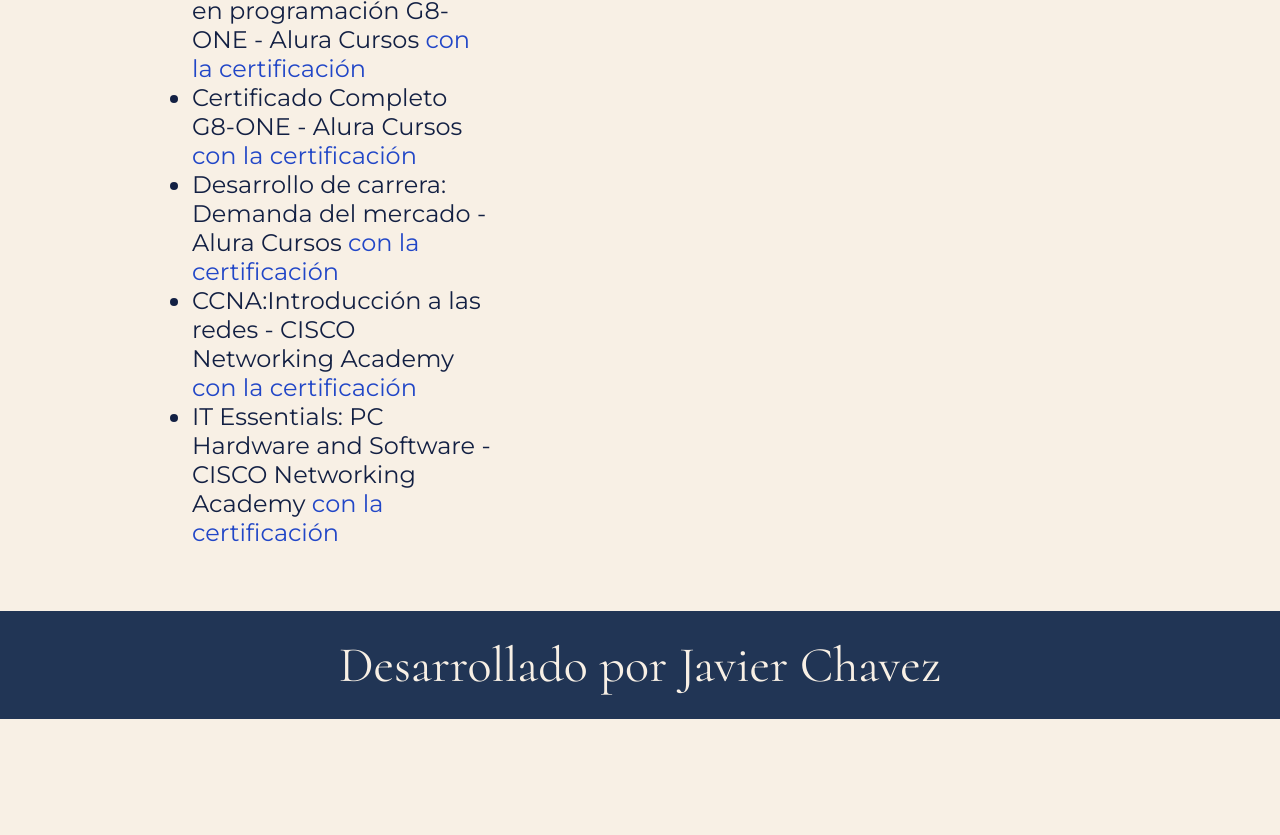
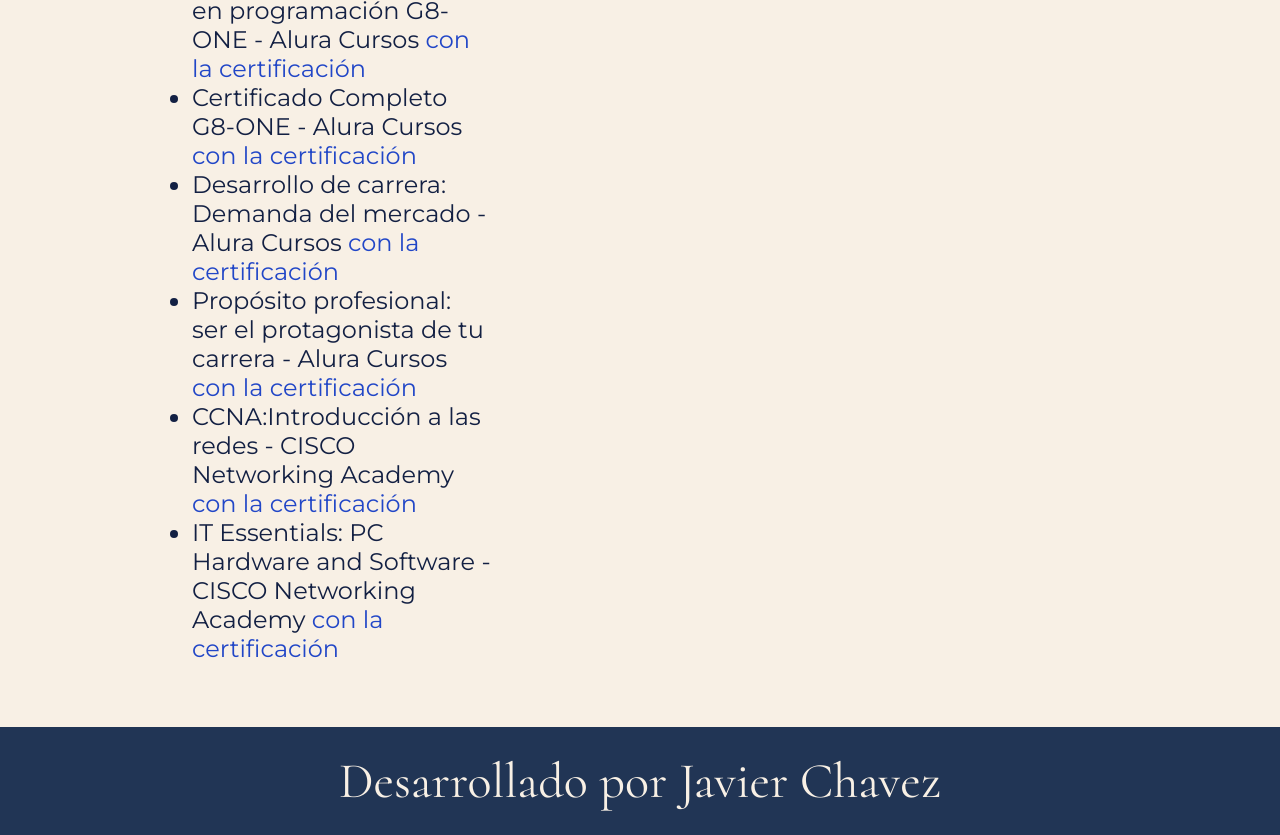
Before and after one commit to jarvychavez/MI-PAGINA, a plain HTML site: page curriculum.html in a window 1280 px wide. Shown: the part 2877-3712 px from the top of the page. Before the commit the page ends 3596 px from the top, so only its background shows below. Drawn offline with nearby package versions, Linux system fonts and the light colour scheme; a web font is replaced by a local one.

Commit message:
agregar otro certificado

```diff
--- a/curriculum.html
+++ b/curriculum.html
@@ -54,6 +54,7 @@
                         <li>Formación_Principiante en programación G8-ONE - Alura Cursos <a href="https://app.aluracursos.com/user/jav-chavez94/degree-programacion-primeros-pasos-grupo8-one-15914/certificate">con la certificación</a> </li>
                         <li>Certificado Completo G8-ONE - Alura Cursos <a href="https://app.aluracursos.com/user/jav-chavez94/fullCertificate/e6610d78b29e0868aa9e0b025ecfcc6c">con la certificación</a> </li>
                         <li>Desarrollo de carrera: Demanda del mercado - Alura Cursos <a href="https://app.aluracursos.com/certificate/jav-chavez94/desarrollo-carrera-demanda-mercado">con la certificación</a> </li>
+                        <li>Propósito profesional: ser el protagonista de tu carrera - Alura Cursos <a href="https://app.aluracursos.com/certificate/jav-chavez94/proposito-profesional-protagonista-carrera">con la certificación</a> </li>
                         <li>CCNA:Introducción a las redes - CISCO Networking Academy <a href="https://www.netacad.com/es/certificates?issuanceId=76eee34e-3d2d-4d46-99f8-f580b1e9431b">con la certificación</a> </li>
                         <li>IT Essentials: PC Hardware and Software - CISCO Networking Academy <a href="https://www.netacad.com/es/certificates?issuanceId=625ca4d7-84d1-4cb8-ae7e-4b2466838a1d">con la certificación</a> </li>
 
```
